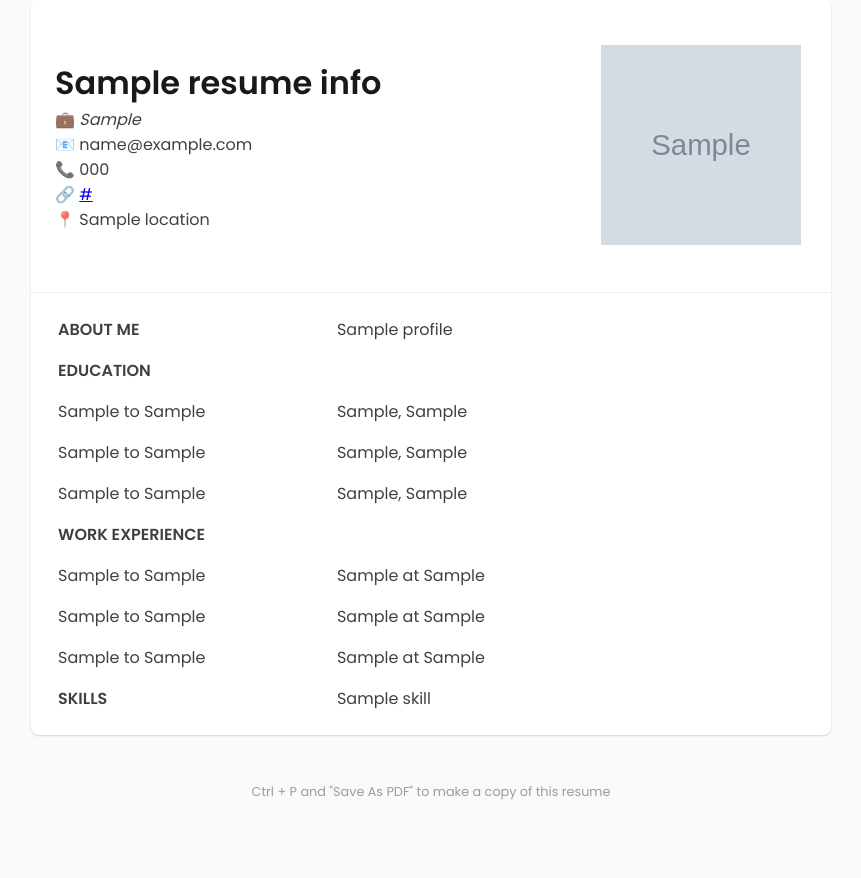
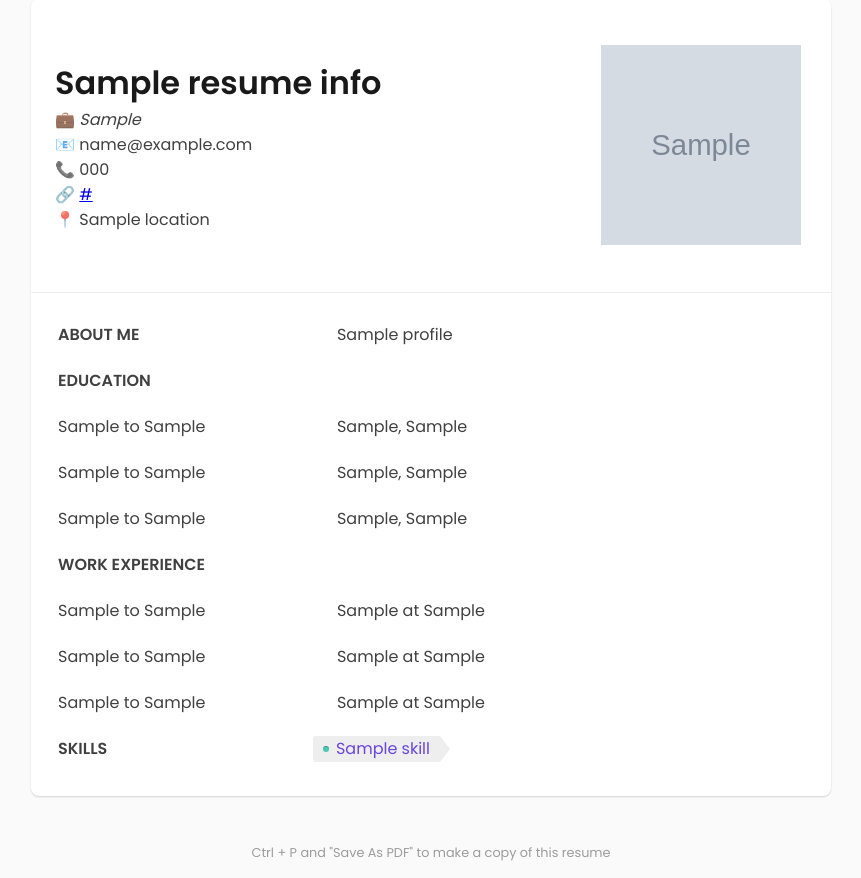
Before and after one commit to sikehish/precis.io, a Django app: template templates/resume.html in a window 1280 px wide. Shown: the part 49-927 px from the top of the page, without its empty margins (209-1070 px from the left). Before the commit the page ends 849 px from the top, so only its background shows below. Run offline with Django 3.2, Linux system fonts and the light colour scheme; the template is opened without the code that fills it: most values are stand-ins (such as "Sample title", 1, 10 or a date in 2020); grey boxes marked "Sample" are stand-in pictures.

Commit message:
Design changes done

```diff
--- a/accounts/views.py
+++ b/accounts/views.py
@@ -45,7 +45,10 @@ def login(request):
             auth.login(request,user)
             return redirect('/')
         else:
-            messages.error(request,'Invalid credentials')
+            try:
+                if User.objects.get(username=email): messages.error(request,'Incorrect Password')
+            except:
+                messages.error(request,"Email doesn't exist")
             return redirect('login')
     else:
         return render(request,'login.html')
--- a/static/css/resume.css
+++ b/static/css/resume.css
@@ -67,6 +67,7 @@ p {
   display: flex;
 
   border-left: 3px solid transparent;
+  margin-top: 5px;
 
   transition: 0.2s;
 }
@@ -105,3 +106,49 @@ p {
   justify-content: space-between;
   align-items: center;
 }
+
+.tag {
+  background: rgb(238, 238, 238);
+  border-radius: 3px 0 0 3px;
+  color: rgb(102, 70, 219);
+  display: inline-block;
+  height: 26px;
+  line-height: 26px;
+  padding: 0 20px 0 23px;
+  position: relative;
+  margin: 0 10px 10px 0;
+  text-decoration: none;
+  -webkit-transition: color 0.2s;
+}
+
+.tag::before {
+  background: rgb(73, 201, 179);
+  border-radius: 10px;
+  box-shadow: inset 0 1px rgba(0, 0, 0, 0.25);
+  content: "";
+  height: 6px;
+  left: 10px;
+  position: absolute;
+  width: 6px;
+  top: 10px;
+}
+
+.tag::after {
+  background: #fff;
+  border-bottom: 13px solid transparent;
+  border-left: 10px solid #eee;
+  border-top: 13px solid transparent;
+  content: "";
+  position: absolute;
+  right: 0;
+  top: 0;
+}
+
+.tag:hover {
+  color: rgb(238, 238, 238);
+  background-color: rgb(102, 70, 219);
+}
+
+.tag:hover::after {
+  border-left-color: rgb(102, 70, 219);
+}
--- a/templates/resume.html
+++ b/templates/resume.html
@@ -178,7 +178,7 @@
 
         <div class="right-col">
           {% for skill in resume_info.skills %}
-          <p>{{skill}}</p>
+          <span class="tag">{{skill}}</span>
           {% endfor %}
         </div>
       </div>
```
Also changed, not shown: static/css/register.css (+9 -3 lines), static/js/login.js (+12 -10 lines), templates/login.html (+6 -7 lines), templates/register.html (+19 -7 lines).
